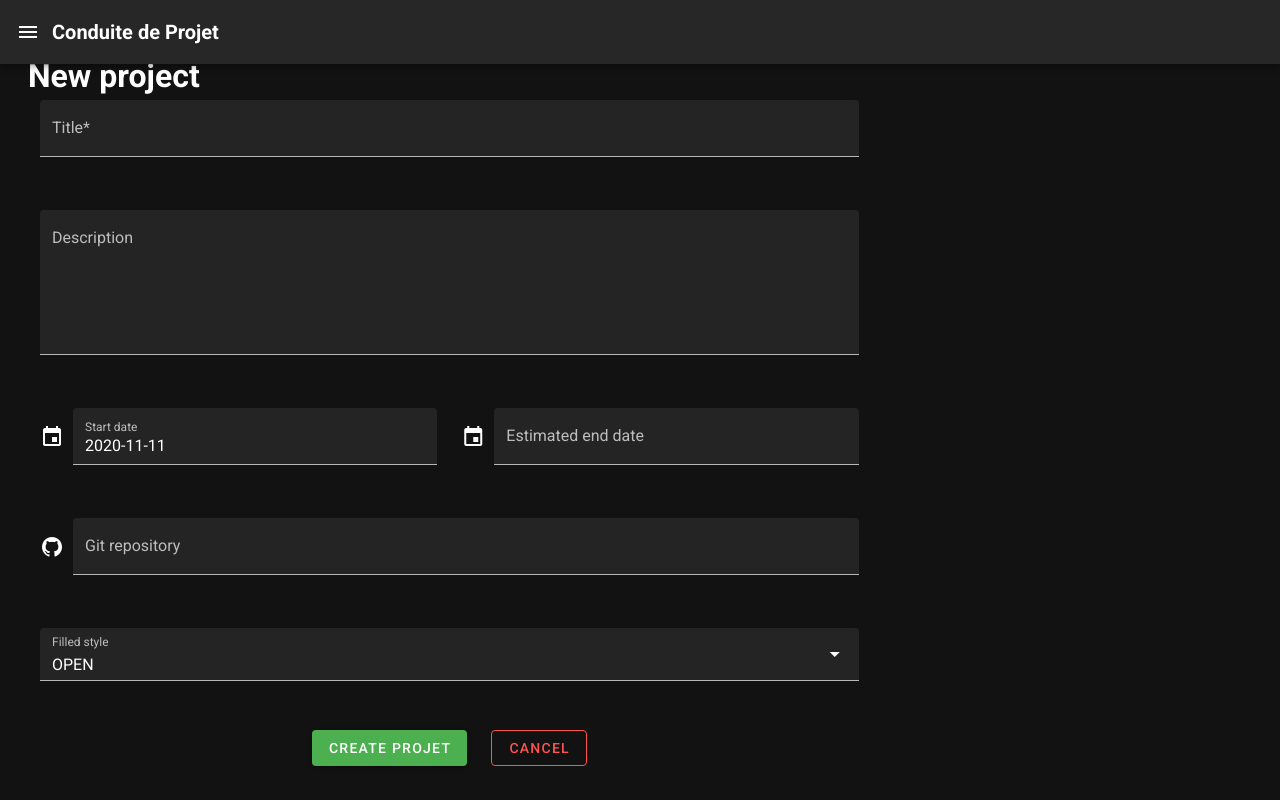
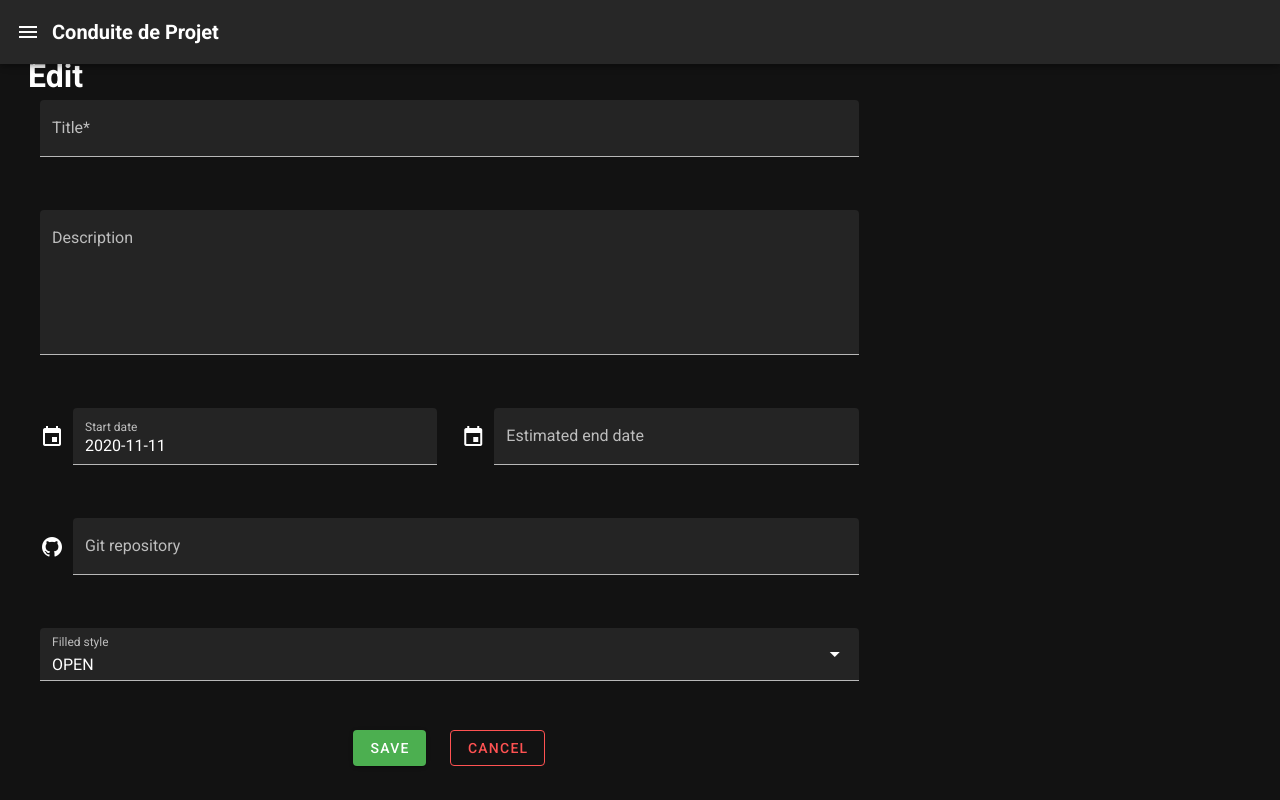
Before and after one commit to Meplos/g1eq7-release, a Vue app in the folder frontend/: page /project/1/modify in a window 1280 px wide. Built offline with nearby package versions, Linux system fonts and the light colour scheme; what @vuejs-community/vue-filter-date-format would draw is missing.

Commit message:
recuperation des données du projet sur le formulaire de modif

```diff
--- a/frontend/src/components/form/ProjectForm.vue
+++ b/frontend/src/components/form/ProjectForm.vue
@@ -1,7 +1,7 @@
 <template>
   <div class="projectForm">
     <v-row>
-      <h1 v-if="isEdit">{{ name }}</h1>
+      <h1 v-if="isEdit">Edit</h1>
       <h1 v-else>New project</h1>
     </v-row>
     <v-form ref="form" v-model="valid" lazy-validation justify="center">
--- a/frontend/src/components/list/ProjectList.vue
+++ b/frontend/src/components/list/ProjectList.vue
@@ -37,7 +37,6 @@
             <v-btn class="mr-6" color="warning" @click="$router.push({
                 name: 'ModifyProject',
                 params: {
-                  projectId: $route.params.projectId,
                   idProject: project.id,
                   name: project.name,
                   description: project.description,
@@ -45,6 +44,7 @@
                   end_date: project.end ? project.end : null,
                   git_repo: project.git,
                   state: project.state,
+                  isEdit: true,
                 },
               })">Modify Project</v-btn>
           </div>
--- a/frontend/src/router/index.js
+++ b/frontend/src/router/index.js
@@ -41,10 +41,10 @@ const routes = [
     props: true,
   },
   {
-    path: "/project/:idProject/modify/",
+    path: "/project/:idProject/modify",
     name: "ModifyProject",
     component: ProjectForm,
-    props: true,
+    props: { isEdit: true },
   },
   {
     path: "/createProject",
```
